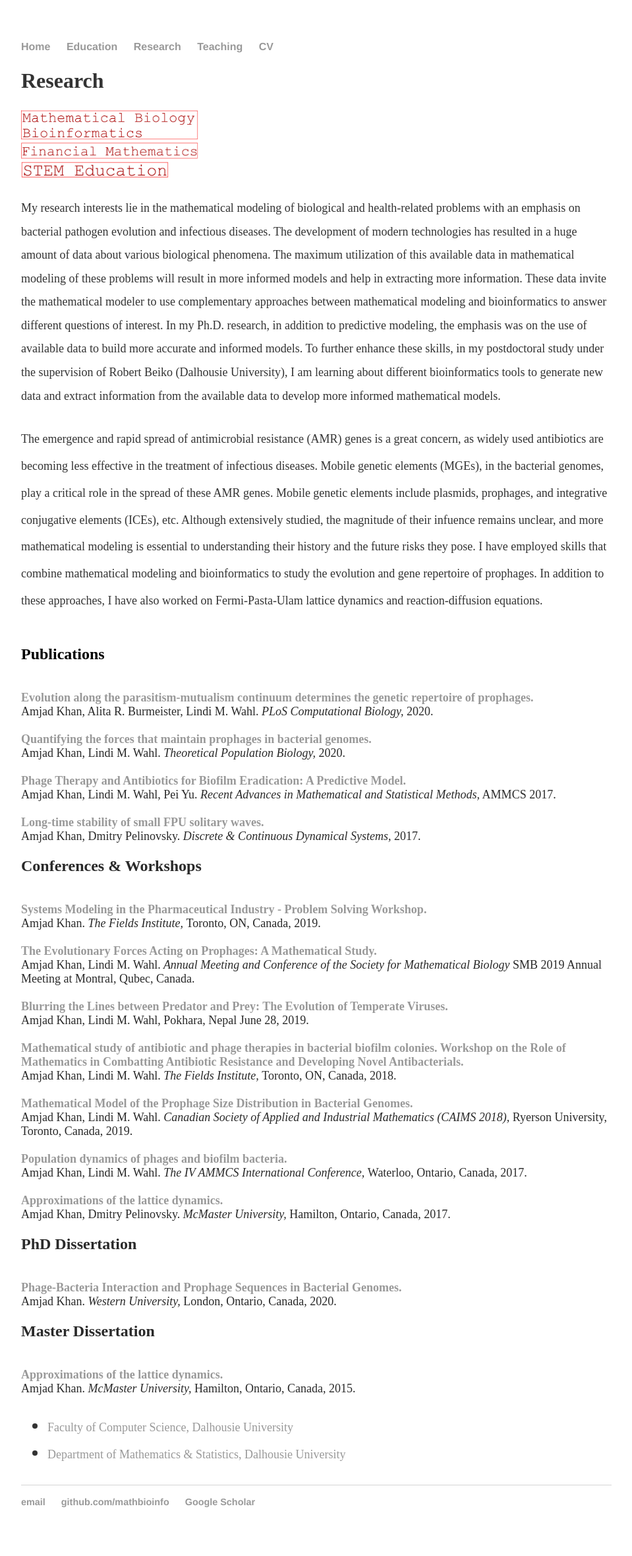
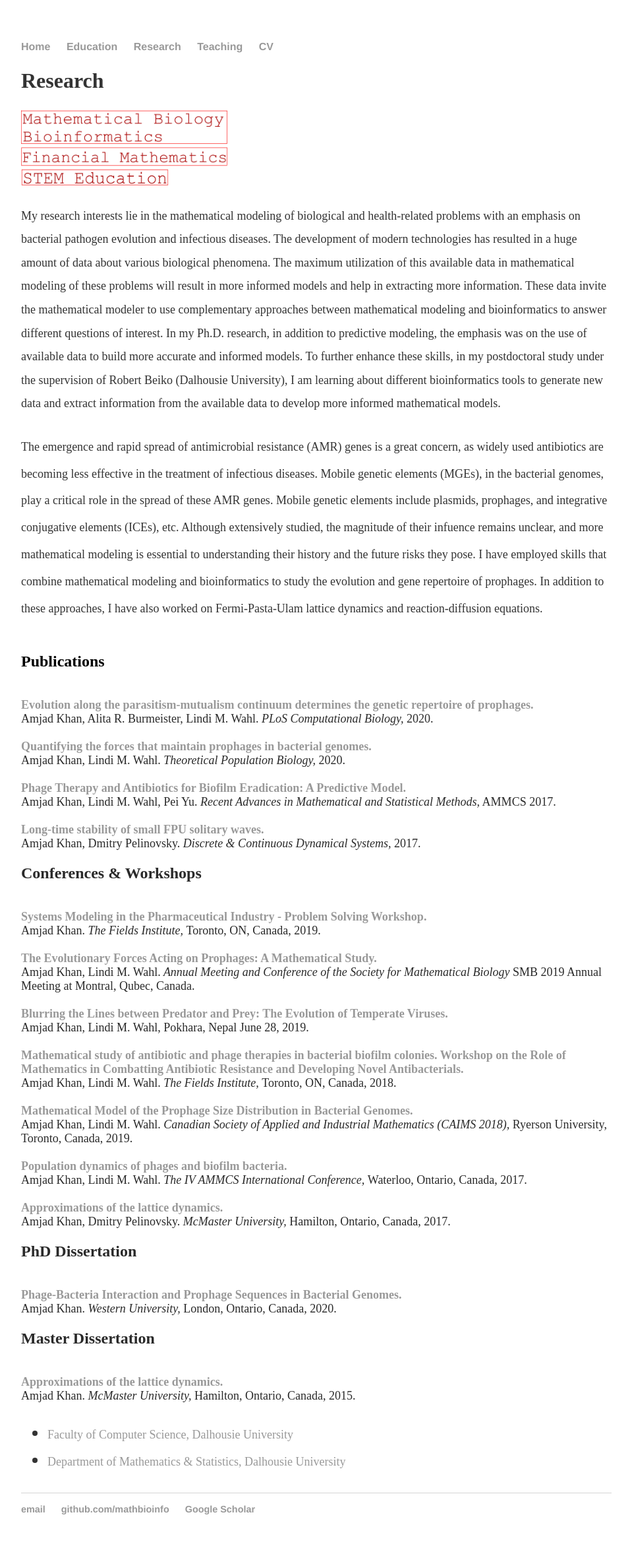
Before and after one commit to MathBioInfo/amjadkhan, a Jekyll site: the page built from Research/index.html, in a window 1280 px wide. Shown: the whole page at 66% size, without its empty margins (160-1119 px from the left). Built offline with Jekyll 4.4.1, drawn with Linux system fonts in a browser that asks for light colours.

Commit message:
Update index.html

```diff
--- a/Research/index.html
+++ b/Research/index.html
@@ -13,13 +13,13 @@ title: About my research
 <div class="col-md-12 row">
 <div class="col-xs-4">
 	    <a href="#">
-            <img src="../images/11.jpg"  width="30%" height="auto">
+            <img src="../images/11.jpg"  width="35%" height="auto">
 	    </a>
  </div>
 
 <div class="col-xs-4">
 	    <a href="../Teaching/financialmath2021/index.html">
-            <img src="../images/22.jpg"  width="30%" height="auto">
+            <img src="../images/22.jpg"  width="35%" height="auto">
             </a>
  </div>
 
```
